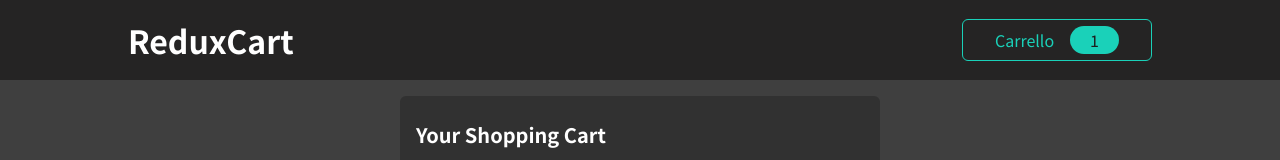
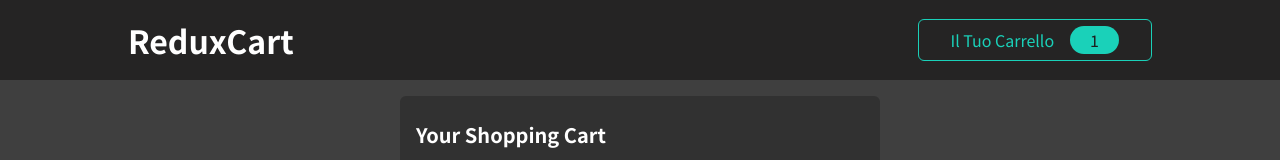
Before and after one commit to m0rph3u5-zip/reactjs-studio, a React (Create React App) app: page / in a window 1280 px wide. Shown: the top 160 px of the page. Built offline with nearby package versions, Linux system fonts and the light colour scheme.

Commit message:
edit cart label

```diff
--- a/src/components/Cart/CartButton.js
+++ b/src/components/Cart/CartButton.js
@@ -3,7 +3,7 @@ import classes from './CartButton.module.css';
 const CartButton = (props) => {
   return (
     <button className={classes.button}>
-      <span>Carrello</span>
+      <span>Il Tuo Carrello</span>
       <span className={classes.badge}>1</span>
     </button>
   );
```
